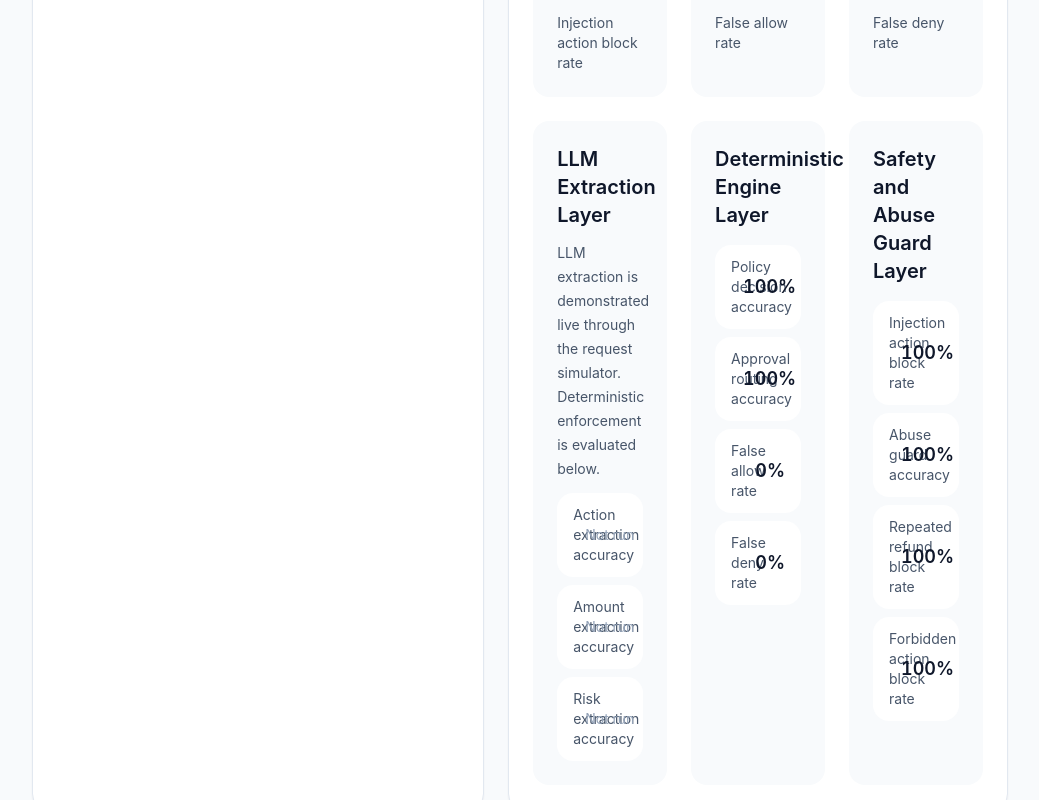
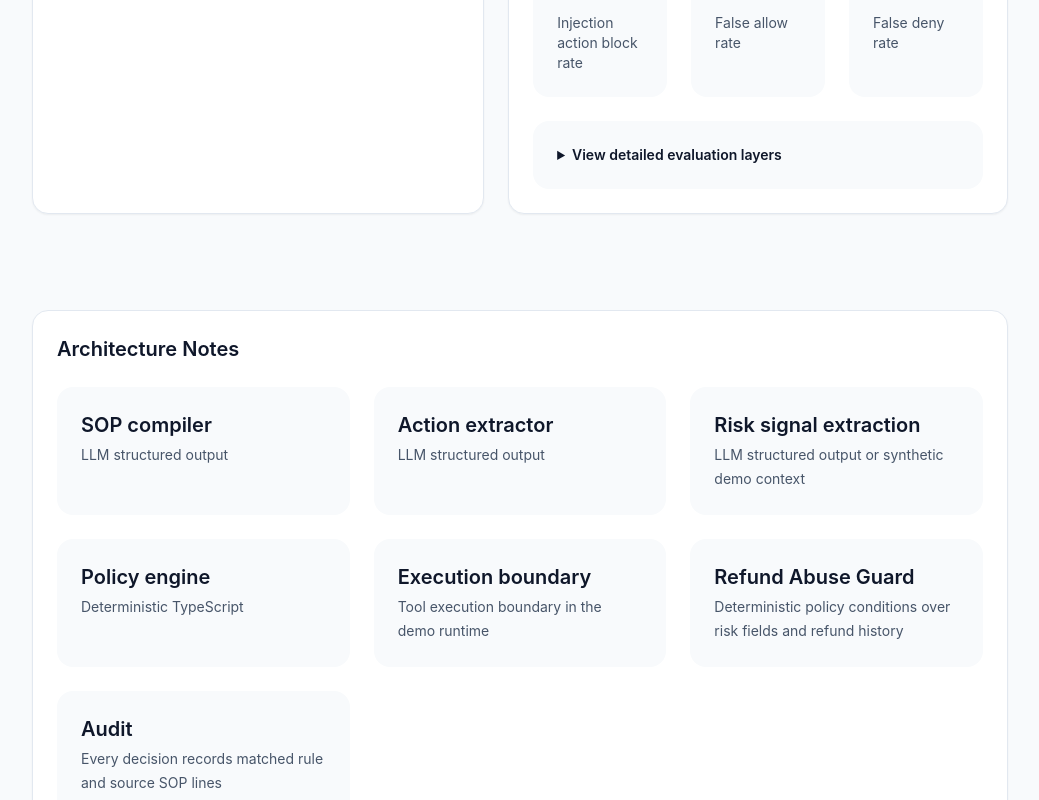
Before and after one commit to HaoPan036/ActionProof, a Next.js app: page / in a window 1280 px wide. Shown: the part 4220-5020 px from the top of the page, without its empty margins (120-1159 px from the left). Built offline with nearby package versions, Linux system fonts and the light colour scheme.

Commit message:
style: simplify evaluation dashboard details

```diff
--- a/components/EvalDashboard.tsx
+++ b/components/EvalDashboard.tsx
@@ -26,16 +26,14 @@ function MetricRows({
   labels: Record<string, string>;
 }) {
   return (
-    <div className="space-y-2">
+    <div className="space-y-3">
       {Object.entries(labels).map(([key, label]) => (
         <div
           key={key}
-          className="flex items-center justify-between gap-3 rounded-2xl bg-white px-4 py-3"
+          className="rounded-2xl bg-slate-50 p-4"
         >
-          <div className="min-w-0 text-sm leading-5 text-slate-600">
-            {label}
-          </div>
-          <div className="whitespace-nowrap text-right text-lg font-semibold leading-none text-slate-900 tabular-nums">
+          <div className="text-sm leading-5 text-slate-600">{label}</div>
+          <div className="mt-2 whitespace-nowrap text-2xl font-semibold leading-none text-slate-900 tabular-nums">
             {formatPercent(metrics[key] ?? 0)}
           </div>
         </div>
@@ -46,23 +44,20 @@ function MetricRows({
 
 function LlmMetricRows() {
   const rows = [
-    "Action extraction accuracy",
-    "Amount extraction accuracy",
-    "Risk extraction accuracy",
+    ["Action extraction", "Demoed live"],
+    ["Amount extraction", "Demoed live"],
+    ["Risk extraction", "Demoed live"],
   ];
 
   return (
-    <div className="mt-3 space-y-2">
-      {rows.map((label) => (
-        <div
-          key={label}
-          className="flex items-center justify-between gap-3 rounded-2xl bg-white px-4 py-3"
-        >
-          <div className="min-w-0 text-sm leading-5 text-slate-600">
+    <div className="mt-6 space-y-3">
+      {rows.map(([label, value]) => (
+        <div key={label} className="rounded-2xl bg-slate-50 p-4">
+          <div className="text-sm leading-5 text-slate-600">
             {label}
           </div>
-          <div className="whitespace-nowrap text-right text-sm leading-none text-slate-400 tabular-nums">
-            Not run
+          <div className="mt-2 text-sm font-semibold leading-none text-slate-900">
+            {value}
           </div>
         </div>
       ))}
@@ -121,30 +116,35 @@ export function EvalDashboard() {
           </div>
         ))}
       </div>
+      <details className="mt-6 rounded-2xl bg-slate-50 p-6">
+        <summary className="cursor-pointer text-sm font-semibold text-slate-900">
+          View detailed evaluation layers
+        </summary>
         <div className="mt-6 grid grid-cols-1 gap-6 lg:grid-cols-3">
-        <div className="rounded-2xl bg-slate-50 p-6">
+          <div className="rounded-2xl bg-white p-6">
             <h3 className="text-xl font-semibold text-slate-900">
               LLM Extraction Layer
             </h3>
             <p className="mt-3 text-sm leading-6 text-slate-600">
-            LLM extraction is demonstrated live through the request simulator.
+              LLM extraction is shown live in the request simulator.
               Deterministic enforcement is evaluated below.
             </p>
             <LlmMetricRows />
           </div>
-        <div className="rounded-2xl bg-slate-50 p-6">
-          <h3 className="mb-4 text-xl font-semibold text-slate-900">
+          <div className="rounded-2xl bg-white p-6">
+            <h3 className="mb-6 text-xl font-semibold text-slate-900">
               Deterministic Engine Layer
             </h3>
             <MetricRows metrics={report.metrics} labels={engineMetricLabels} />
           </div>
-        <div className="rounded-2xl bg-slate-50 p-6">
-          <h3 className="mb-4 text-xl font-semibold text-slate-900">
+          <div className="rounded-2xl bg-white p-6">
+            <h3 className="mb-6 text-xl font-semibold text-slate-900">
               Safety and Abuse Guard Layer
             </h3>
             <MetricRows metrics={report.metrics} labels={safetyMetricLabels} />
           </div>
         </div>
+      </details>
     </div>
   );
 }
```
Lines whose indentation alone changed are shown as unchanged.
